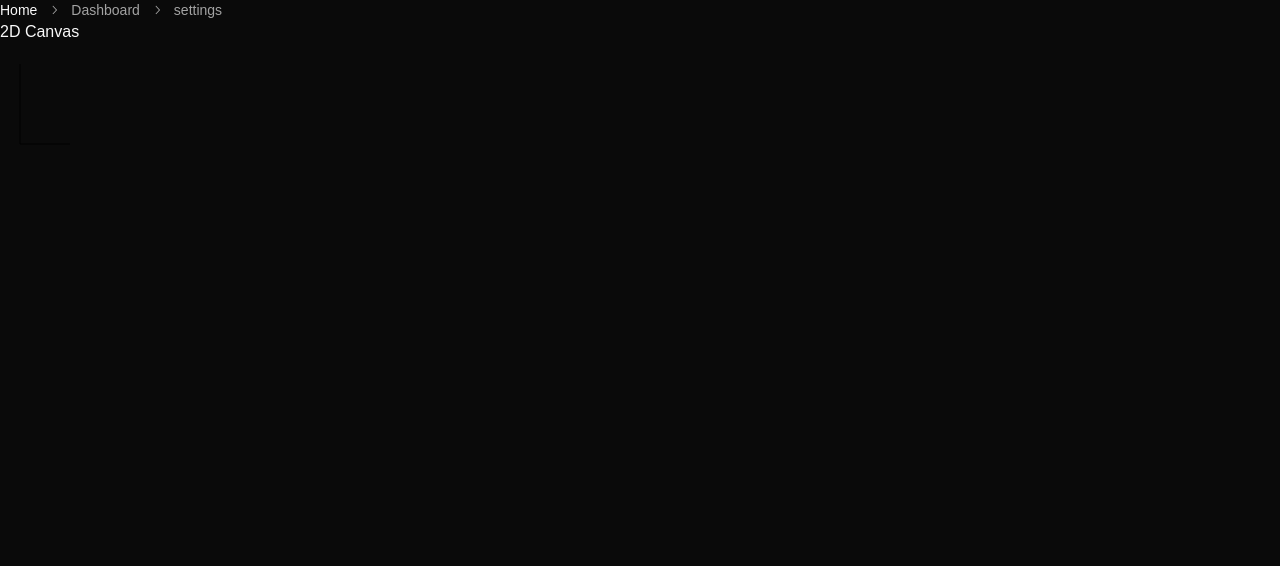
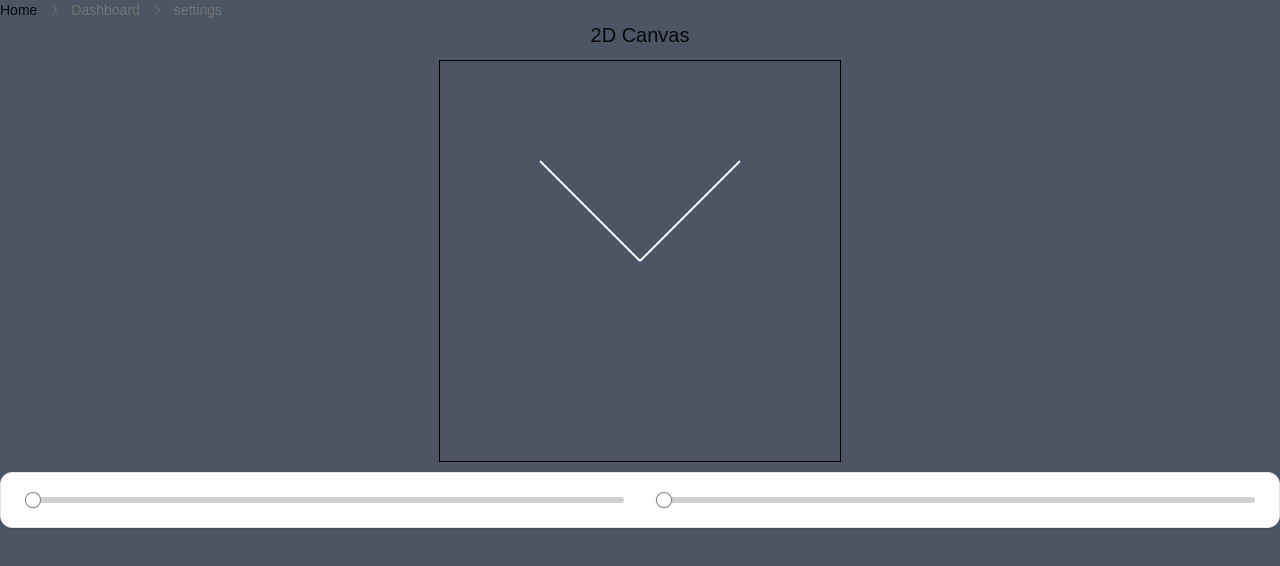
Before and after one commit to it21294198/research-project-web, a Next.js app: page /pages/dashboard/settings in a window 1280 px wide. Shown: the top 566 px of the page. Built offline with nearby package versions, Linux system fonts and the light colour scheme.

Commit message:
style canvas

```diff
--- a/app/layout.tsx
+++ b/app/layout.tsx
@@ -27,7 +27,8 @@ export default function RootLayout({
 }>) {
   return (
     <html lang="en">
-      <body className={`${geistSans.variable} ${geistMono.variable} antialiased dark`}>
+      {/* <body className={`${geistSans.variable} ${geistMono.variable} antialiased dark`}> */}
+      <body className={`${geistSans.variable} ${geistMono.variable} antialiased bg-gray-600`}>
         <ClientWrapper>{children}</ClientWrapper>
       </body>
     </html>
--- a/components/site/2Dcanvas/main.tsx
+++ b/components/site/2Dcanvas/main.tsx
@@ -1,28 +1,81 @@
 "use client"; // Mark the component as a Client Component
 
-import React, { useEffect } from 'react';
+import React, { useEffect, useRef, useState } from 'react';
+import { Slider } from "@/components/ui/slider";
+import {
+  Card,
+  CardFooter,
+} from "@/components/ui/card";
 
 export default function Canvas2D() {
+  const [slider1, setSlider1] = useState(0);
+  const [slider2, setSlider2] = useState(0);
+  const canvasRef = useRef<HTMLCanvasElement>(null);
+
   useEffect(() => {
-    const myCanvas = document.getElementById("myCanvas") as HTMLCanvasElement | null;
+    const renderFrame = () => {
+      if (canvasRef.current) {
+        const canvas = canvasRef.current;
+        const context = canvas.getContext('2d');
+        if (context) {
+          // Clear the canvas before each render
+          context.clearRect(0, 0, canvas.width, canvas.height);
+          drawReferenceLine(context, 100, 100, 200, 200);
+          drawReferenceLine(context, 200, 200, 300, 100);
+        } else {
+          throw new Error('Could not get context');
+        }
+      }
+    };
 
-    if (myCanvas) {
-      const ctx = myCanvas.getContext("2d");
-
-      if (ctx) {
-        ctx.beginPath();
-        ctx.moveTo(20, 20);
-        ctx.lineTo(20, 100);
-        ctx.lineTo(70, 100);
-        ctx.stroke();
-      }
-    }
+    // Request animation frame to continuously render
+    const animationId = requestAnimationFrame(renderFrame);
+    return () => cancelAnimationFrame(animationId); // Cleanup on unmount
   }, []);
 
+  function drawReferenceLine(
+    context: CanvasRenderingContext2D,
+    startX: number,
+    startY: number,
+    endX: number,
+    endY: number
+  ): void {
+    context.beginPath();
+    context.moveTo(startX, startY);
+    context.lineTo(endX, endY);
+    context.lineWidth = 2;
+    context.strokeStyle = "white";
+    context.stroke();
+  }
+
   return (
-    <div>
-      <div>2D Canvas</div>
-      <canvas id="myCanvas" width="300" height="150"></canvas>
+    <div style={{ display: "flex", flexDirection: "column", alignItems: "center" }}>
+      <div style={{ marginBottom: "10px", fontSize: "20px" }}>2D Canvas</div>
+      <canvas
+        ref={canvasRef}
+        width="400"
+        height="400"
+        style={{ border: "1px solid black" }} // Optional: Added border for visibility
+      ></canvas>
+      <div style={{ marginTop: "10px", width: "100%" }}>
+        <Card>
+          <CardFooter style={{ marginTop:'1.5rem'}}>
+            <Slider
+              defaultValue={[slider1]}
+              max={100}
+              step={1}
+              onChange={(value) => setSlider1(value[0])} // Access the first element of the array
+            />
+            <Slider
+              style={{marginLeft:'2rem'}}
+              defaultValue={[slider2]}
+              max={100}
+              step={1}
+              onChange={(value) => setSlider2(value[0])} // Access the first element of the array
+            />
+          </CardFooter>
+        </Card>
+      </div>
     </div>
   );
 }
--- /dev/null
+++ b/components/ui/slider.tsx
@@ -0,0 +1,28 @@
+"use client"
+
+import * as React from "react"
+import * as SliderPrimitive from "@radix-ui/react-slider"
+
+import { cn } from "@/lib/utils"
+
+const Slider = React.forwardRef<
+  React.ElementRef<typeof SliderPrimitive.Root>,
+  React.ComponentPropsWithoutRef<typeof SliderPrimitive.Root>
+>(({ className, ...props }, ref) => (
+  <SliderPrimitive.Root
+    ref={ref}
+    className={cn(
+      "relative flex w-full touch-none select-none items-center",
+      className
+    )}
+    {...props}
+  >
+    <SliderPrimitive.Track className="relative h-1.5 w-full grow overflow-hidden rounded-full bg-primary/20">
+      <SliderPrimitive.Range className="absolute h-full bg-primary" />
+    </SliderPrimitive.Track>
+    <SliderPrimitive.Thumb className="block h-4 w-4 rounded-full border border-primary/50 bg-background shadow transition-colors focus-visible:outline-none focus-visible:ring-1 focus-visible:ring-ring disabled:pointer-events-none disabled:opacity-50" />
+  </SliderPrimitive.Root>
+))
+Slider.displayName = SliderPrimitive.Root.displayName
+
+export { Slider }
--- a/package.json
+++ b/package.json
@@ -12,6 +12,7 @@
     "@radix-ui/react-aspect-ratio": "^1.1.0",
     "@radix-ui/react-icons": "^1.3.0",
     "@radix-ui/react-progress": "^1.1.0",
+    "@radix-ui/react-slider": "^1.2.1",
     "@radix-ui/react-slot": "^1.1.0",
     "@radix-ui/react-switch": "^1.1.1",
     "@reduxjs/toolkit": "^2.2.8",
```
Also changed, not shown: app/public/flower.png (added), 1 other file (tests, documents, lock files or other folders).
